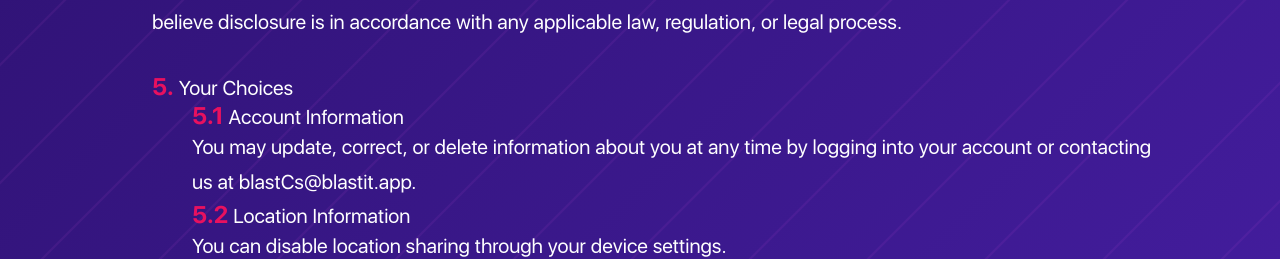
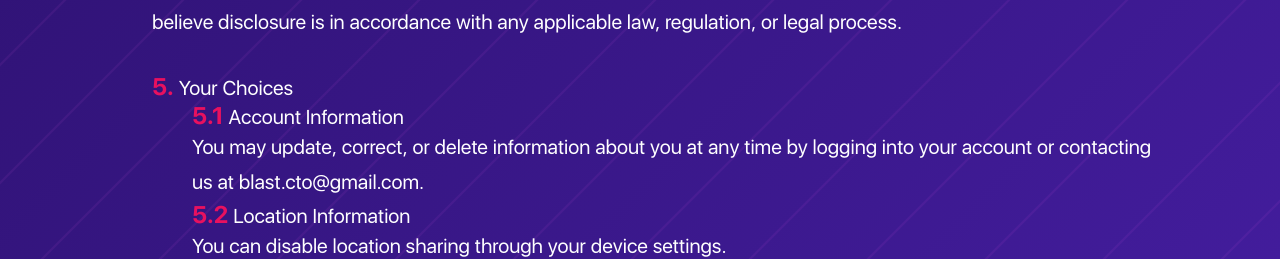
Before and after one commit to orim55353/blast-landing-page, a Next.js app: page /privacy-policy in a window 1280 px wide. Shown: the part 1089-1348 px from the top of the page. Built offline with nearby package versions, Linux system fonts and the light colour scheme.

Commit message:
correct email in pp

```diff
--- a/src/pages/privacy-policy.tsx
+++ b/src/pages/privacy-policy.tsx
@@ -47,7 +47,7 @@ export default function PrivacyPolicy() {
             <ol>
               <li>
                 Account Information
-                <p>You may update, correct, or delete information about you at any time by logging into your account or contacting us at blastCs@blastit.app.</p>
+                <p>You may update, correct, or delete information about you at any time by logging into your account or contacting us at blast.cto@gmail.com.</p>
               </li>
               <li>
                 Location Information
```
